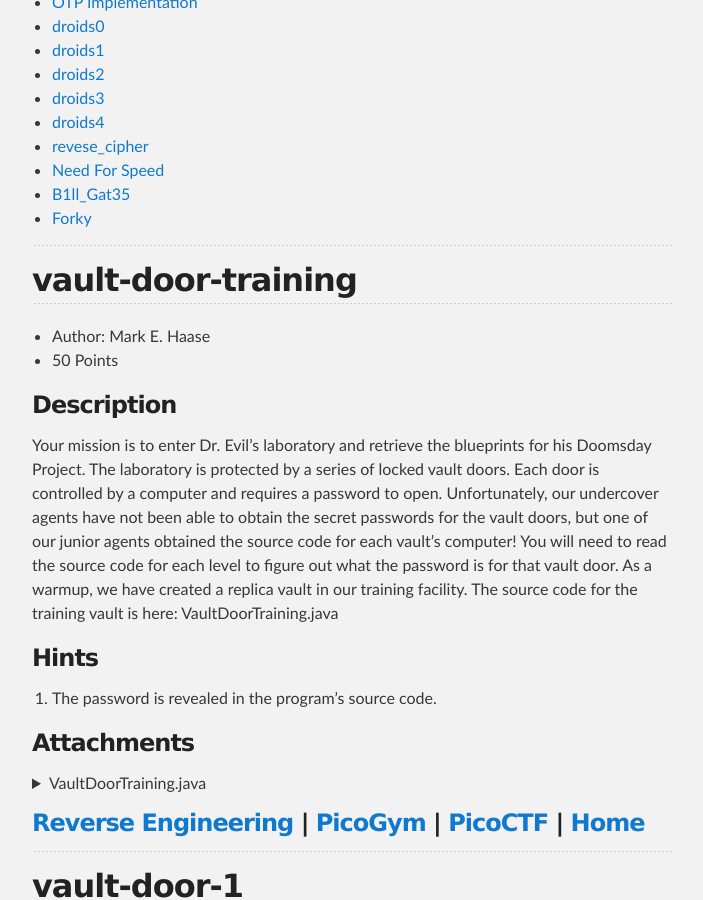
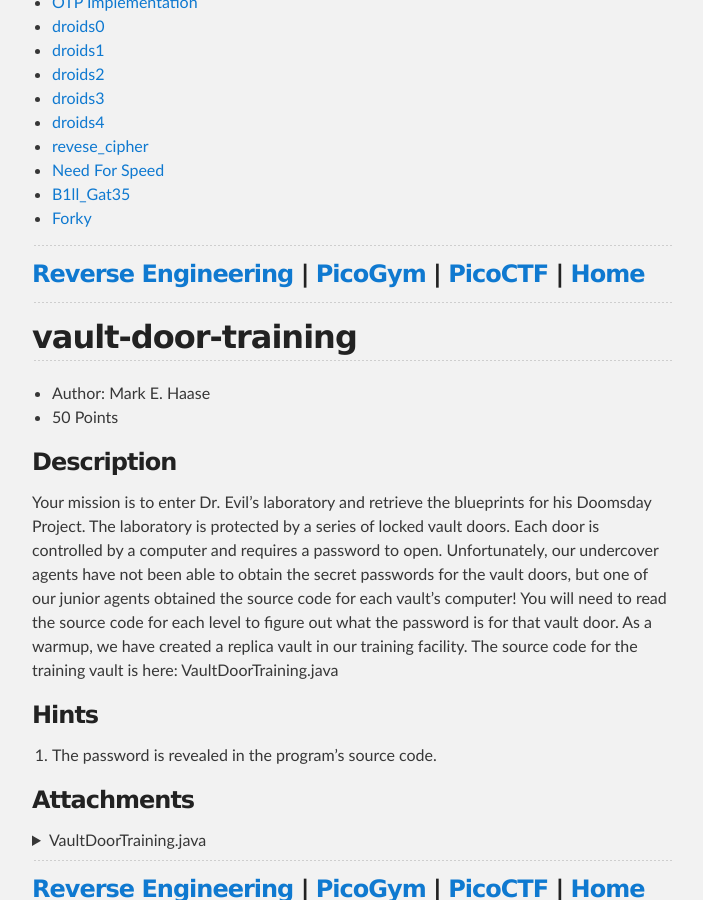
Before and after one commit to djm89uk/djm89uk.github.io, a Jekyll site: the page built from picogym_re.md, in a window 1280 px wide and 900 px high, scrolled down 777 px. Shown: the whole window, without its empty margins (288-991 px from the left). Built offline with Jekyll 4.4.1, drawn with Linux system fonts in a browser that asks for light colours; our own code applies the rules of GitHub Pages for plain Markdown files; Markdown is read by kramdown in place of the engine named in the settings; part of the change alters nothing that is shown.

Commit message:
Update picogym_re.md

```diff
--- a/picogym_re.md
+++ b/picogym_re.md
@@ -24,6 +24,10 @@ Reverse engineering entails taking a software system and analyzing it to trace i
 - [Need For Speed](#need-for-speed)
 - [B1ll_Gat35](#b1ll_gat35)
 - [Forky](#forky)
+
+---
+
+### [Reverse Engineering](#contents) | [PicoGym](./picogym.md) | [PicoCTF](./picoctf.md) | [Home](./index.md)
 
 ---
 
@@ -77,6 +81,8 @@ class VaultDoorTraining {
 
 </details>
 
+---
+
 ### [Reverse Engineering](#contents) | [PicoGym](./picogym.md) | [PicoCTF](./picoctf.md) | [Home](./index.md)
 
 ---
@@ -92,7 +98,7 @@ This vault uses some complicated arrays! I hope you can make sense of it, specia
 
 ### Hints
 
-1. Look up the [charAt() method online](https://www.w3schools.com/jsref/jsref_charat.asp){:target="_blank"}.
+1. Look up the [charAt() method online](https://www.w3schools.com/jsref/jsref_charat.asp).
 
 ### Attachments
 
@@ -163,6 +169,8 @@ class VaultDoor1 {
 
 </details>
 
+---
+
 ### [Reverse Engineering](#contents) | [PicoGym](./picogym.md) | [PicoCTF](./picoctf.md) | [Home](./index.md)
 
 ---
@@ -174,7 +182,7 @@ class VaultDoor1 {
 
 ### Description
 
-This vault uses [for-loops](https://www.w3schools.com/java/java_for_loop.asp){:target="_blank"} and [byte arrays](https://www.w3schools.com/java/java_ref_string.asp){:target="_blank"}. The source code for this vault is here: VaultDoor3.java
+This vault uses [for-loops](https://www.w3schools.com/java/java_for_loop.asp) and [byte arrays](https://www.w3schools.com/java/java_ref_string.asp). The source code for this vault is here: VaultDoor3.java
 
 ### Hints
 
@@ -235,6 +243,8 @@ class VaultDoor3 {
 
 </details>
 
+---
+
 ### [Reverse Engineering](#contents) | [PicoGym](./picogym.md) | [PicoCTF](./picoctf.md) | [Home](./index.md)
 
 ---
@@ -246,12 +256,12 @@ class VaultDoor3 {
 
 ### Description
 
-This vault uses [ASCII encoding](https://en.wikipedia.org/wiki/ASCII){:target="_blank"} for the password. The source code for this vault is here: VaultDoor4.java
+This vault uses [ASCII encoding](https://en.wikipedia.org/wiki/ASCII) for the password. The source code for this vault is here: VaultDoor4.java
 
 ### Hints
 
-1. Use a search engine to find an ["ASCII table"](http://www.asciitable.com/){:target="_blank"}.
-2. You will also need to know the difference between [octal](https://en.wikipedia.org/wiki/Octal){:target="_blank"}, [decimal](https://en.wikipedia.org/wiki/Decimal){:target="_blank"}, and [hexadecimal](https://en.wikipedia.org/wiki/Hexadecimal){:target="_blank"} numbers.
+1. Use a search engine to find an ["ASCII table"](http://www.asciitable.com/).
+2. You will also need to know the difference between [octal](https://en.wikipedia.org/wiki/Octal), [decimal](https://en.wikipedia.org/wiki/Decimal), and [hexadecimal](https://en.wikipedia.org/wiki/Hexadecimal) numbers.
 
 ### Attachments
 
@@ -309,6 +319,8 @@ class VaultDoor4 {
 
 </details>
 
+---
+
 ### [Reverse Engineering](#contents) | [PicoGym](./picogym.md) | [PicoCTF](./picoctf.md) | [Home](./index.md)
 
 ---
@@ -324,8 +336,8 @@ In the last challenge, you mastered octal (base 8), decimal (base 10), and hexad
 
 ### Hints
 
-1. You may find an encoder/decoder tool helpful, such as [https://encoding.tools/](https://encoding.tools/){:target="_blank"}.
-2. Read the wikipedia articles on [URL encoding](https://en.wikipedia.org/wiki/Percent-encoding){:target="_blank"} and [base 64 encoding](https://en.wikipedia.org/wiki/Base64){:target="_blank"} to understand how they work and what the results look like.
+1. You may find an encoder/decoder tool helpful, such as [https://encoding.tools/](https://encoding.tools/).
+2. Read the wikipedia articles on [URL encoding](https://en.wikipedia.org/wiki/Percent-encoding) and [base 64 encoding](https://en.wikipedia.org/wiki/Base64) to understand how they work and what the results look like.
 
 ### Attachments
 
@@ -386,6 +398,8 @@ class VaultDoor5 {
 ~~~
 
 </details>
+
+---
 
 ### [Reverse Engineering](#contents) | [PicoGym](./picogym.md) | [PicoCTF](./picoctf.md) | [Home](./index.md)
 
@@ -457,6 +471,8 @@ class VaultDoor6 {
 
 </details>
 
+---
+
 ### [Reverse Engineering](#contents) | [PicoGym](./picogym.md) | [PicoCTF](./picoctf.md) | [Home](./index.md)
 
 ---
@@ -472,8 +488,8 @@ This vault uses bit shifts to convert a password string into an array of integer
 
 ### Hints
 
-1. Use a decimal/hexadecimal converter such as [this one](https://www.mathsisfun.com/binary-decimal-hexadecimal-converter.html){:target="_blank"}.
-2. You will also need to consult an ASCII table such as [this one](https://www.asciitable.com/){:target="_blank"}.
+1. Use a decimal/hexadecimal converter such as [this one](https://www.mathsisfun.com/binary-decimal-hexadecimal-converter.html).
+2. You will also need to consult an ASCII table such as [this one](https://www.asciitable.com/).
 
 ### Attachments
 
@@ -553,6 +569,8 @@ class VaultDoor7 {
 
 </details>
 
+---
+
 ### [Reverse Engineering](#contents) | [PicoGym](./picogym.md) | [PicoCTF](./picoctf.md) | [Home](./index.md)
 
 ---
@@ -600,6 +618,8 @@ System.out.println("bit2 " + Integer.toBinaryString(bit2)); */ char rest = (char
 
 </details>
 
+---
+
 ### [Reverse Engineering](#contents) | [PicoGym](./picogym.md) | [PicoCTF](./picoctf.md) | [Home](./index.md)
 
 ---
@@ -615,7 +635,7 @@ What does asm1(0x8be) return? Submit the flag as a hexadecimal value (starting w
 
 ### Hints
 
-1. [assembly conditions](https://www.tutorialspoint.com/assembly_programming/assembly_conditions.htm){:target="_blank"}.
+1. [assembly conditions](https://www.tutorialspoint.com/assembly_programming/assembly_conditions.htm).
 
 ### Attachments
 
@@ -649,6 +669,8 @@ asm1:
 
 </details>
 
+---
+
 ### [Reverse Engineering](#contents) | [PicoGym](./picogym.md) | [PicoCTF](./picoctf.md) | [Home](./index.md)
 
 ---
@@ -664,7 +686,7 @@ What does asm2(0xb,0x2e) return? Submit the flag as a hexadecimal value (startin
 
 ### Hints
 
-1. [assembly conditions](https://www.tutorialspoint.com/assembly_programming/assembly_conditions.htm){:target="_blank"}.
+1. [assembly conditions](https://www.tutorialspoint.com/assembly_programming/assembly_conditions.htm).
 
 ### Attachments
 
@@ -692,6 +714,8 @@ asm2:
 
 </details>
 
+---
+
 ### [Reverse Engineering](#contents) | [PicoGym](./picogym.md) | [PicoCTF](./picoctf.md) | [Home](./index.md)
 
 ---
@@ -707,7 +731,7 @@ What does asm3(0xba6c5a02,0xd101e3dd,0xbb86a173) return? Submit the flag as a he
 
 ### Hints
 
-1. [more(?) registers](https://wiki.skullsecurity.org/index.php?title=Registers){:target="_blank"}.
+1. [more(?) registers](https://wiki.skullsecurity.org/index.php?title=Registers).
 
 ### Attachments
 
@@ -730,6 +754,8 @@ asm3:
 ~~~
 
 </details>
+
+---
 
 ### [Reverse Engineering](#contents) | [PicoGym](./picogym.md) | [PicoCTF](./picoctf.md) | [Home](./index.md)
 
@@ -816,6 +842,8 @@ asm4:
 
 </details>
 
+---
+
 ### [Reverse Engineering](#contents) | [PicoGym](./picogym.md) | [PicoCTF](./picoctf.md) | [Home](./index.md)
 
 ---
@@ -831,9 +859,9 @@ Yay reversing! Relevant files: otp flag.txt
 
 ### Hints
 
-1. [https://sourceware.org/gdb/onlinedocs/gdb/Python-API.html](https://sourceware.org/gdb/onlinedocs/gdb/Python-API.html){:target="_blank"}.
-2. I think [GDB Python](https://wiki.python.org/moin/DebuggingWithGdb){:target="_blank"} is very useful, you can solve this problem without it, but can you solve future problems (hint hint)?
-3. Also test your skills by solving this with [ANGR](https://github.com/angr/angr){:target="_blank"}!
+1. [https://sourceware.org/gdb/onlinedocs/gdb/Python-API.html](https://sourceware.org/gdb/onlinedocs/gdb/Python-API.html).
+2. I think [GDB Python](https://wiki.python.org/moin/DebuggingWithGdb) is very useful, you can solve this problem without it, but can you solve future problems (hint hint)?
+3. Also test your skills by solving this with [ANGR](https://github.com/angr/angr)!
 
 ### Attachments
 
@@ -847,6 +875,8 @@ otp (binary file)
 ~~~
 
 </details>
+
+---
 
 ### [Reverse Engineering](#contents) | [PicoGym](./picogym.md) | [PicoCTF](./picoctf.md) | [Home](./index.md)
 
@@ -864,11 +894,13 @@ Where do droid logs go. Check out this file.
 ### Hints
 
 1. Try using an emulator or device
-2. [https://developer.android.com/studio](https://developer.android.com/studio){:target="_blank"}.
+2. [https://developer.android.com/studio](https://developer.android.com/studio).
 
 ### Attachments
 
 zero.apk
+
+---
 
 ### [Reverse Engineering](#contents) | [PicoGym](./picogym.md) | [PicoCTF](./picoctf.md) | [Home](./index.md)
 
@@ -885,13 +917,15 @@ Find the pass, get the flag. Check out this file.
 
 ### Hints
 
-1. Try using [apktool](https://ibotpeaches.github.io/Apktool/){:target="_blank"} and an [emulator](https://developer.android.com/studio){:target="_blank"}.
-2. [https://ibotpeaches.github.io/Apktool/](https://ibotpeaches.github.io/Apktool/){:target="_blank"}.
-3. [https://developer.android.com/studio](https://developer.android.com/studio){:target="_blank"}.
+1. Try using [apktool](https://ibotpeaches.github.io/Apktool/) and an [emulator](https://developer.android.com/studio).
+2. [https://ibotpeaches.github.io/Apktool/](https://ibotpeaches.github.io/Apktool/).
+3. [https://developer.android.com/studio](https://developer.android.com/studio).
 
 ### Attachments
 
 one.apk
+
+---
 
 ### [Reverse Engineering](#contents) | [PicoGym](./picogym.md) | [PicoCTF](./picoctf.md) | [Home](./index.md)
 
@@ -908,13 +942,15 @@ Find the pass, get the flag. Check out this file.
 
 ### Hints
 
-1. Try using [apktool](https://ibotpeaches.github.io/Apktool/){:target="_blank"} and an [emulator](https://developer.android.com/studio){:target="_blank"}.
-2. [https://ibotpeaches.github.io/Apktool/](https://ibotpeaches.github.io/Apktool/){:target="_blank"}.
-3. [https://developer.android.com/studio](https://developer.android.com/studio){:target="_blank"}.
+1. Try using [apktool](https://ibotpeaches.github.io/Apktool/) and an [emulator](https://developer.android.com/studio).
+2. [https://ibotpeaches.github.io/Apktool/](https://ibotpeaches.github.io/Apktool/).
+3. [https://developer.android.com/studio](https://developer.android.com/studio).
 
 ### Attachments
 
 two.apk
+
+---
 
 ### [Reverse Engineering](#contents) | [PicoGym](./picogym.md) | [PicoCTF](./picoctf.md) | [Home](./index.md)
 
@@ -931,13 +967,15 @@ Find the pass, get the flag. Check out this file.
 
 ### Hints
 
-1. Try using [apktool](https://ibotpeaches.github.io/Apktool/){:target="_blank"} and an [emulator](https://developer.android.com/studio){:target="_blank"}.
-2. [https://ibotpeaches.github.io/Apktool/](https://ibotpeaches.github.io/Apktool/){:target="_blank"}.
-3. [https://developer.android.com/studio](https://developer.android.com/studio){:target="_blank"}.
+1. Try using [apktool](https://ibotpeaches.github.io/Apktool/) and an [emulator](https://developer.android.com/studio).
+2. [https://ibotpeaches.github.io/Apktool/](https://ibotpeaches.github.io/Apktool/).
+3. [https://developer.android.com/studio](https://developer.android.com/studio).
 
 ### Attachments
 
 three.apk
+
+---
 
 ### [Reverse Engineering](#contents) | [PicoGym](./picogym.md) | [PicoCTF](./picoctf.md) | [Home](./index.md)
 
@@ -960,6 +998,8 @@ None
 
 four.apk
 
+---
+
 ### [Reverse Engineering](#contents) | [PicoGym](./picogym.md) | [PicoCTF](./picoctf.md) | [Home](./index.md)
 
 ---
@@ -974,7 +1014,7 @@ four.apk
 We have recovered a binary and a text file. Can you reverse the flag.
 ### Hints
 
-1. [objdump](https://en.wikipedia.org/wiki/Objdump){:target="_blank"} and [Gihdra](https://ghidra-sre.org/){:target="_blank"} are some tools that could assist with this.
+1. [objdump](https://en.wikipedia.org/wiki/Objdump) and [Gihdra](https://ghidra-sre.org/) are some tools that could assist with this.
 
 ### Attachments
 
@@ -989,6 +1029,8 @@ picoCTF{w1{1wq8/7376j.:}
 ~~~
 
 </details>
+
+---
 
 ### [Reverse Engineering](#contents) | [PicoGym](./picogym.md) | [PicoCTF](./picoctf.md) | [Home](./index.md)
 
@@ -1009,11 +1051,13 @@ The name of the game is speed. Are you quick enough to solve this problem and ke
 
 ### Links
 
-1. [https://www.youtube.com/watch?v=8piqd2BWeGI](https://www.youtube.com/watch?v=8piqd2BWeGI){:target="_blank"}
+1. [https://www.youtube.com/watch?v=8piqd2BWeGI](https://www.youtube.com/watch?v=8piqd2BWeGI).
 
 ### Attachments
 
 "need-for-speed" binary file.
+
+---
 
 ### [Reverse Engineering](#contents) | [PicoGym](./picogym.md) | [PicoCTF](./picoctf.md) | [Home](./index.md)
 
@@ -1030,13 +1074,15 @@ Can you reverse this Windows Binary?
 
 ### Hints
 
-1. Microsoft provides [windows virtual machines](https://developer.microsoft.com/en-us/windows/downloads/virtual-machines){:target="_blank"}.
-2. [Ollydbg](http://www.ollydbg.de/){:target="_blank"} may be helpful.
+1. Microsoft provides [windows virtual machines](https://developer.microsoft.com/en-us/windows/downloads/virtual-machines).
+2. [Ollydbg](http://www.ollydbg.de/) may be helpful.
 3. Flag format: PICOCTF{XXXX}.
 
 ### Attachments
 
 win-exec-1.exe
+
+---
 
 ### [Reverse Engineering](#contents) | [PicoGym](./picogym.md) | [PicoCTF](./picoctf.md) | [Home](./index.md)
 
@@ -1059,6 +1105,8 @@ In this program, identify the last integer value that is passed as parameter to
 
 "vuln" binary file.
 
+---
+
 ### [Reverse Engineering](#contents) | [PicoGym](./picogym.md) | [PicoCTF](./picoctf.md) | [Home](./index.md)
 
 ---
```
